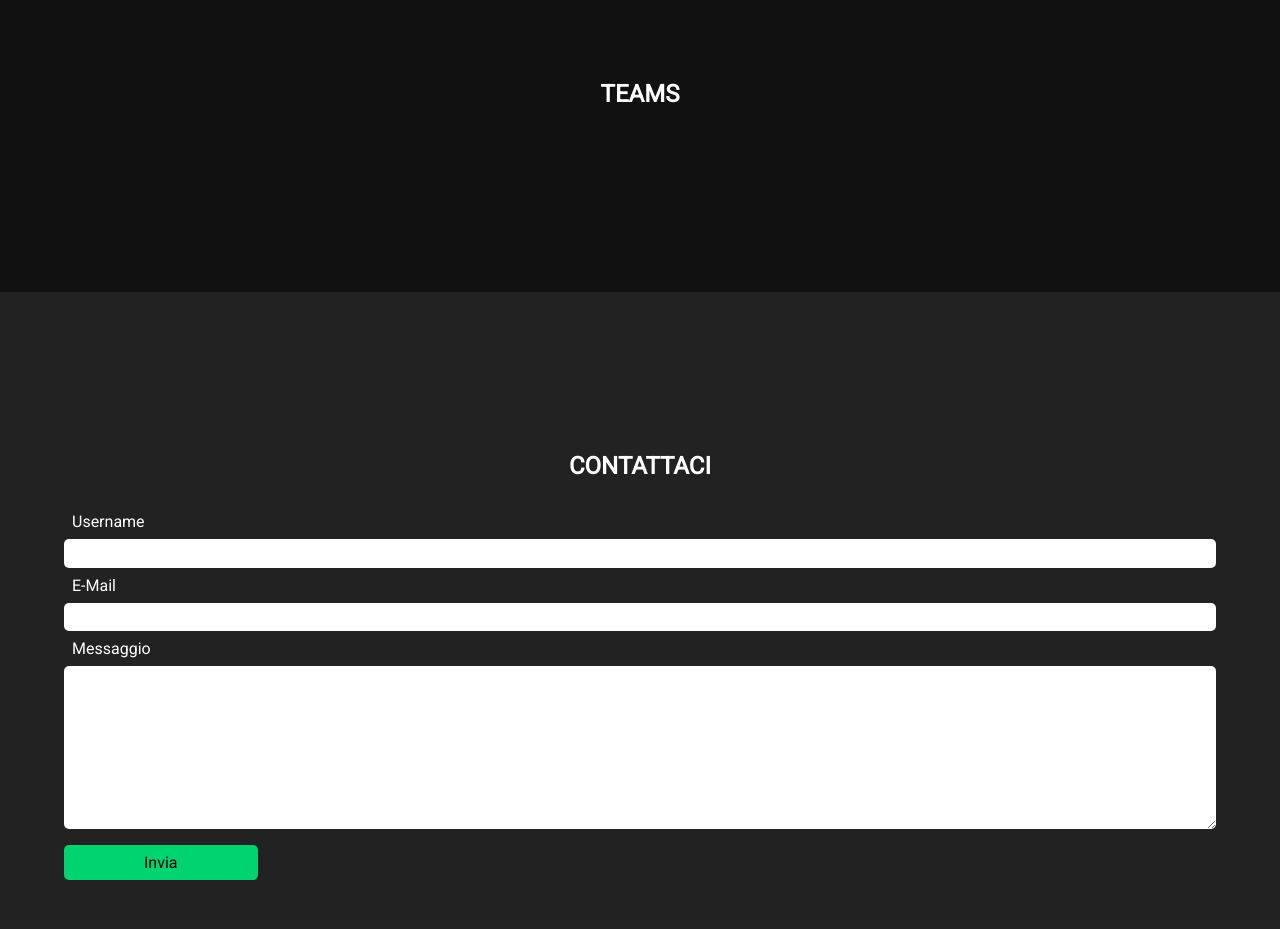
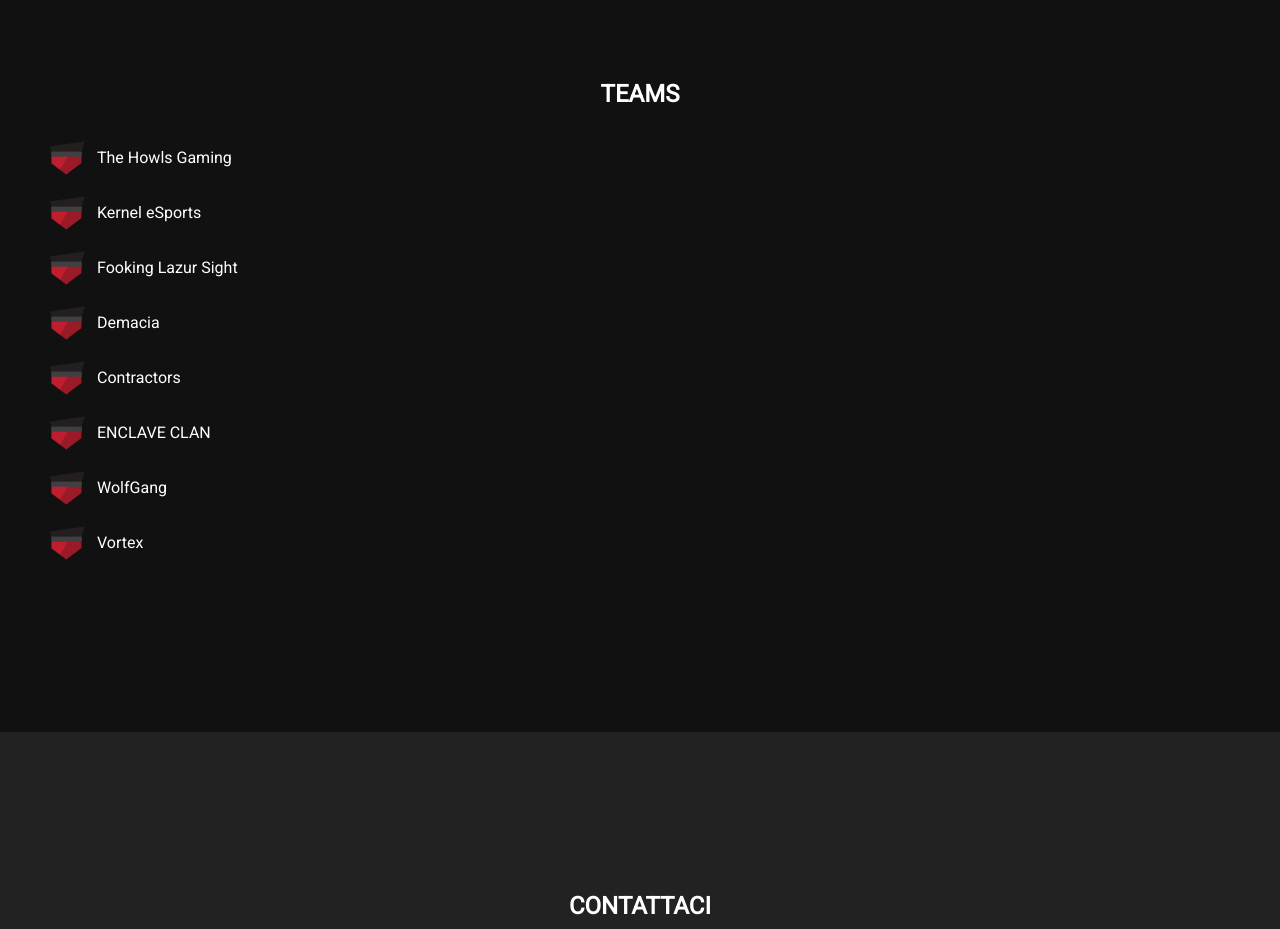
Before and after one commit to xedom/octafox.it, a website built with webpack: page src/index.html in a window 1280 px wide. Shown: the part 2540-3469 px from the top of the page. Built offline with nearby package versions, Linux system fonts and the light colour scheme.

Commit message:
added teams

```diff
--- a/src/css/style.scss
+++ b/src/css/style.scss
@@ -220,6 +220,32 @@ main {
         }
     }
 
+    section#teams {
+        ul {
+            list-style-type: none;
+
+            li {
+                margin: 5px;
+
+                display: flex;
+                align-items: center;
+
+                padding: 0 2em;
+
+                cursor: pointer;
+
+                img {
+                    height: 40px;
+                    margin: 5px 10px;
+                }
+            }
+
+            li:hover {
+                background-color: #171717;
+            }
+        }
+    }
+
     section#contattaci {
         form {
             margin: 0 auto;
--- a/src/index.html
+++ b/src/index.html
@@ -61,7 +61,16 @@
         <section id="teams">
             <h2>Teams</h2>
             <div class="content">
-
+                <ul>
+                    <li><img src="<%= require('./img/logo.png')%>">The Howls Gaming</li>
+                    <li><img src="<%= require('./img/logo.png')%>">Kernel eSports</li>
+                    <li><img src="<%= require('./img/logo.png')%>">Fooking Lazur Sight</li>
+                    <li><img src="<%= require('./img/logo.png')%>">Demacia</li>
+                    <li><img src="<%= require('./img/logo.png')%>">Contractors</li>
+                    <li><img src="<%= require('./img/logo.png')%>">ENCLAVE CLAN</li>
+                    <li><img src="<%= require('./img/logo.png')%>">WolfGang</li>
+                    <li><img src="<%= require('./img/logo.png')%>">Vortex</li>
+                </ul>
             </div>
         </section>
         <section id="contattaci">
```
